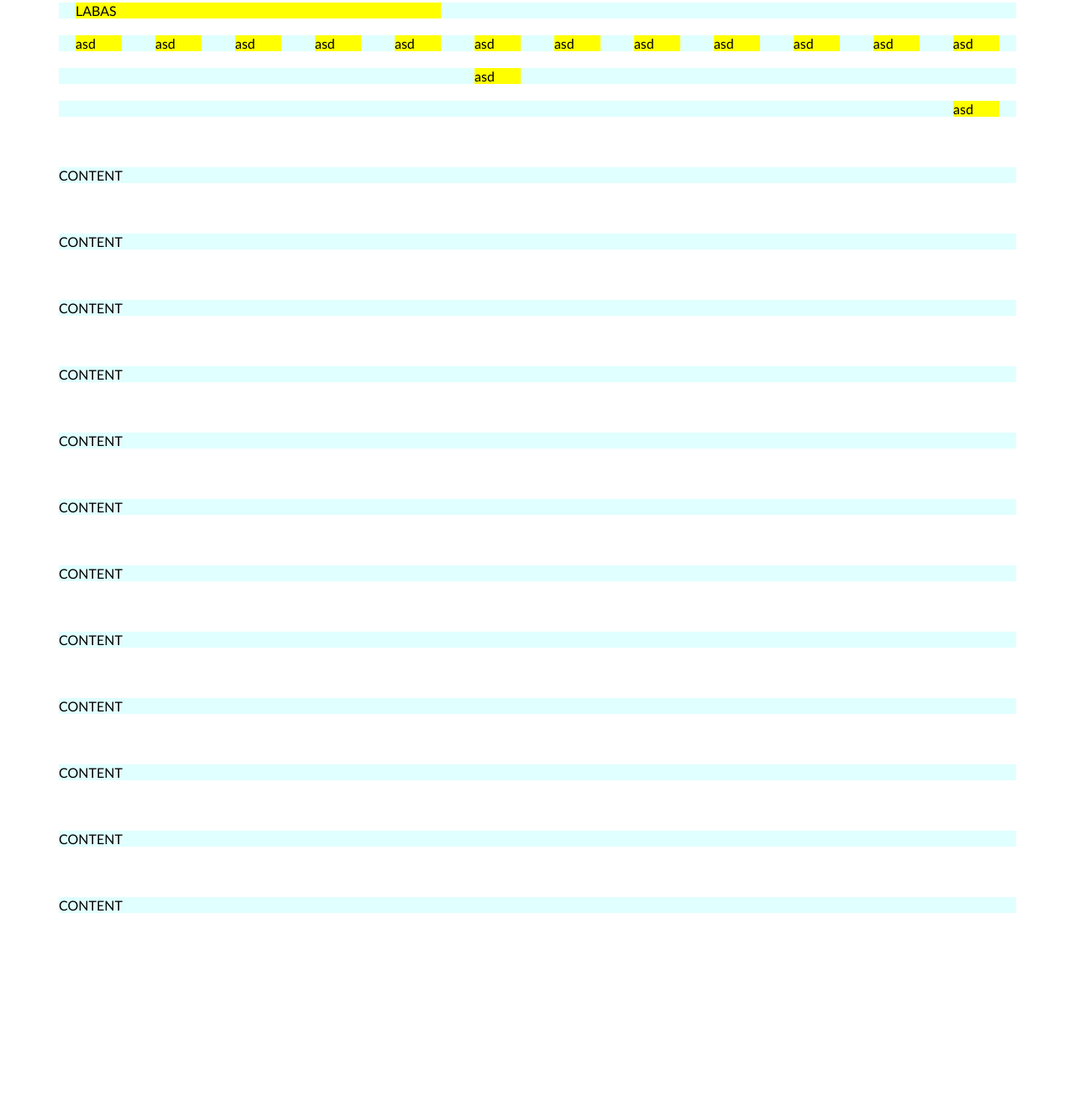
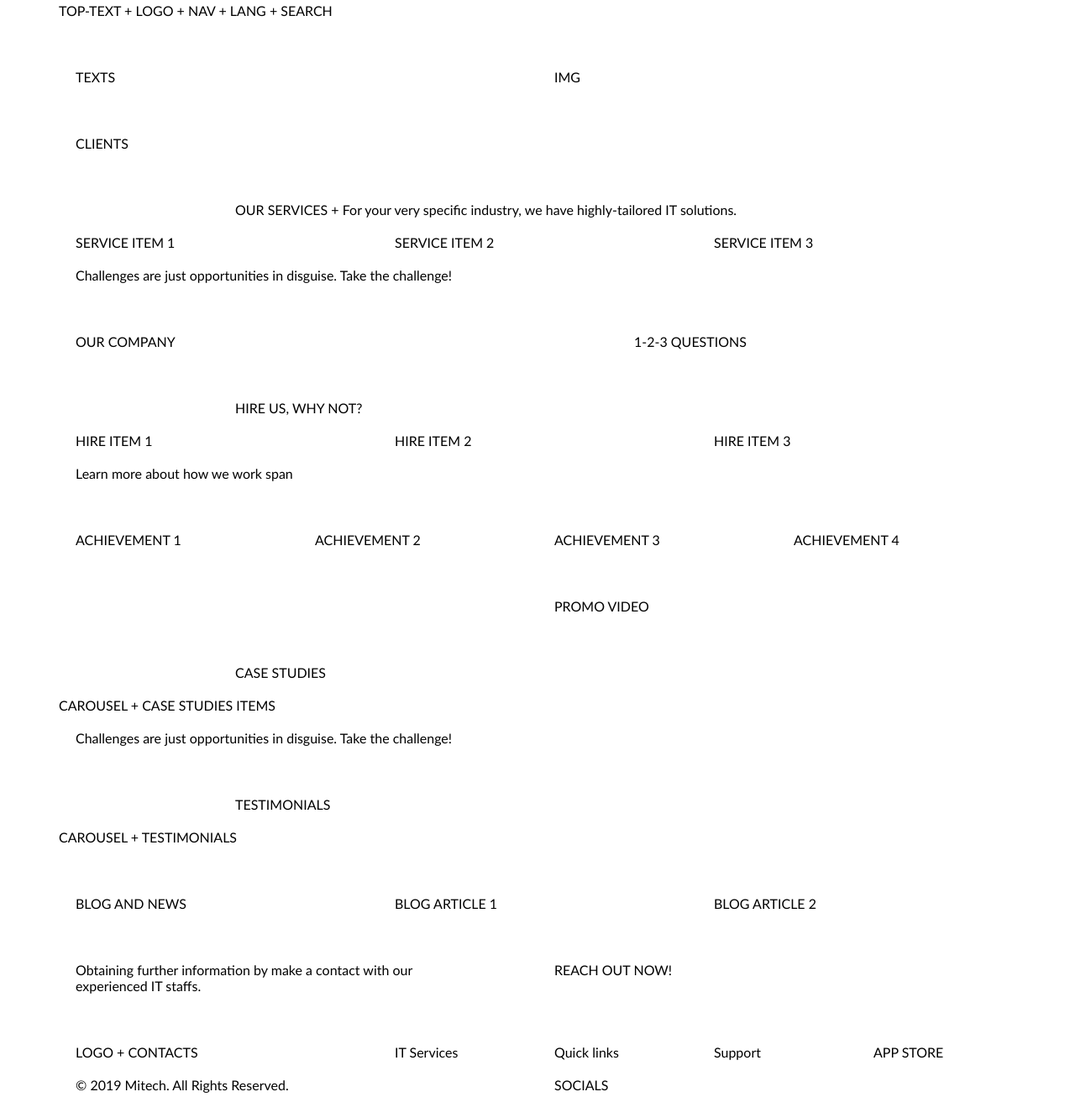
Before and after one commit to front-end-by-rimantas/25-grupe-portfolio, a website: page index.html in a window 1280 px wide. Shown: the part 27-1358 px from the top of the page at 84% size. Before the commit the page ends 1144 px from the top, so only its background shows below. Drawn offline with Linux system fonts and the light colour scheme.

Commit message:
Initial HTML #14

```diff
--- a/css/init/layout.css
+++ b/css/init/layout.css
@@ -38,14 +38,12 @@
 .container-fluid > .row {
   display: inline-block;
   width: 100%;
-  background-color: lightcyan;
   margin: 10px 0;
 }
 .row > [class*='col-'] {
   float: left;
   margin-left: var(--half-gap);
   margin-right: var(--half-gap);
-  background-color: yellow;
 }
 .row > .col-1 {
   width: var(--col1);
--- a/index.html
+++ b/index.html
@@ -11,38 +11,22 @@
 
 <body>
     <!-- HEADER START -->
-    <div class="container">
+    <header class="container">
         <div class="row">
-            <p class="hidden-sm visible-md hidden-lg visible-xl hidden-xxl col-12 col-sm-6 col-md-4 col-lg-5">LABAS</p>
-            <p class="hidden visible-sm hidden-md visible-lg hidden-xl visible-xxl col-12 col-sm-6 col-md-4 ml-md-4 col-lg-5 ml-lg-2">RYTAS</p>
+            TOP-TEXT + LOGO + NAV + LANG + SEARCH
         </div>
-        <div class="row">
-            <p class="col-1">asd</p>
-            <p class="col-1">asd</p>
-            <p class="col-1">asd</p>
-            <p class="col-1">asd</p>
-            <p class="col-1">asd</p>
-            <p class="col-1">asd</p>
-            <p class="col-1">asd</p>
-            <p class="col-1">asd</p>
-            <p class="col-1">asd</p>
-            <p class="col-1">asd</p>
-            <p class="col-1">asd</p>
-            <p class="col-1">asd</p>
-        </div>
-        <div class="row">
-            <p class="col-1 ml-1 ml-sm-2 ml-md-3 ml-lg-4 ml-xl-5 ml-xxl-6">asd</p>
-        </div>
-        <div class="row">
-            <p class="col-1 ml-7 ml-sm-8 ml-md-9 ml-lg-10 ml-xl-11">asd</p>
-        </div>
-    </div>
+    </header>
     <!-- HEADER END -->
 
     <!-- HERO START -->
     <div class="container">
         <div class="row">
-            CONTENT
+            <div class="col-12 col-md-6 col-lg-5">
+                TEXTS
+            </div>
+            <div class="col-12 col-md-6 col-lg-6 ml-lg-1">
+                IMG
+            </div>
         </div>
     </div>
     <!-- HERO END -->
@@ -50,7 +34,9 @@
     <!-- CLIENTS START -->
     <div class="container">
         <div class="row">
-            CONTENT
+            <div class="col-12">
+                CLIENTS
+            </div>
         </div>
     </div>
     <!-- CLIENTS END -->
@@ -58,7 +44,25 @@
     <!-- SERVICES START -->
     <div class="container">
         <div class="row">
-            CONTENT
+            <div class="col-12 col-lg-10 ml-lg-1 col-xl-8 ml-xl-2">
+                OUR SERVICES + For your very specific industry, we have highly-tailored IT solutions.
+            </div>
+        </div>
+        <div class="row">
+            <div class="col-12 col-md-6 col-lg-4">
+                SERVICE ITEM 1
+            </div>
+            <div class="col-12 col-md-6 col-lg-4">
+                SERVICE ITEM 2
+            </div>
+            <div class="col-12 col-md-6 col-lg-4">
+                SERVICE ITEM 3
+            </div>
+        </div>
+        <div class="row">
+            <div class="col-12">
+                Challenges are just opportunities in disguise. Take the challenge!
+            </div>
         </div>
     </div>
     <!-- SERVICES END -->
@@ -66,7 +70,12 @@
     <!-- ABOUT COMPANY START -->
     <div class="container">
         <div class="row">
-            CONTENT
+            <div class="col-12 col-md-6 col-lg-5">
+                OUR COMPANY
+            </div>
+            <div class="col-12 col-md-6 col-lg-5 ml-lg-2">
+                1-2-3 QUESTIONS
+            </div>
         </div>
     </div>
     <!-- ABOUT COMPANY END -->
@@ -74,7 +83,25 @@
     <!-- HIRE US START -->
     <div class="container">
         <div class="row">
-            CONTENT
+            <div class="col-12 col-lg-10 ml-lg-1 col-xl-8 ml-xl-2">
+                HIRE US, WHY NOT?
+            </div>
+        </div>
+        <div class="row">
+            <div class="col-12 col-md-6 col-lg-4">
+                HIRE ITEM 1
+            </div>
+            <div class="col-12 col-md-6 col-lg-4">
+                HIRE ITEM 2
+            </div>
+            <div class="col-12 col-md-6 col-lg-4">
+                HIRE ITEM 3
+            </div>
+        </div>
+        <div class="row">
+            <div class="col-12">
+                Learn more about how we work span
+            </div>
         </div>
     </div>
     <!-- HIRE US END -->
@@ -82,7 +109,18 @@
     <!-- ACHIEVEMENTS START -->
     <div class="container">
         <div class="row">
-            CONTENT
+            <div class="col-12 col-md-6 col-lg-3">
+                ACHIEVEMENT 1
+            </div>
+            <div class="col-12 col-md-6 col-lg-3">
+                ACHIEVEMENT 2
+            </div>
+            <div class="col-12 col-md-6 col-lg-3">
+                ACHIEVEMENT 3
+            </div>
+            <div class="col-12 col-md-6 col-lg-3">
+                ACHIEVEMENT 4
+            </div>
         </div>
     </div>
     <!-- ACHIEVEMENTS END -->
@@ -90,7 +128,9 @@
     <!-- PROMO VIDEO START -->
     <div class="container">
         <div class="row">
-            CONTENT
+            <div class="col-12 col-sm-8 ml-sm-2 col-lg-6 ml-lg-6">
+                PROMO VIDEO
+            </div>
         </div>
     </div>
     <!-- PROMO VIDEO END -->
@@ -98,7 +138,17 @@
     <!-- CASE STUDIES START -->
     <div class="container">
         <div class="row">
-            CONTENT
+            <div class="col-12 col-lg-10 ml-lg-1 col-xl-8 ml-xl-2">
+                CASE STUDIES
+            </div>
+        </div>
+        <div class="row">
+            CAROUSEL + CASE STUDIES ITEMS
+        </div>
+        <div class="row">
+            <div class="col-12">
+                Challenges are just opportunities in disguise. Take the challenge!
+            </div>
         </div>
     </div>
     <!-- CASE STUDIES END -->
@@ -106,7 +156,12 @@
     <!-- TESTIMONIALS START -->
     <div class="container">
         <div class="row">
-            CONTENT
+            <div class="col-12 col-lg-10 ml-lg-1 col-xl-8 ml-xl-2">
+                TESTIMONIALS
+            </div>
+        </div>
+        <div class="row">
+            CAROUSEL + TESTIMONIALS
         </div>
     </div>
     <!-- TESTIMONIALS END -->
@@ -114,7 +169,15 @@
     <!-- BLOG START -->
     <div class="container">
         <div class="row">
-            CONTENT
+            <div class="col-12 col-lg-4">
+                BLOG AND NEWS
+            </div>
+            <div class="col-12 col-md-6 col-lg-4">
+                BLOG ARTICLE 1
+            </div>
+            <div class="col-12 col-md-6 col-lg-4">
+                BLOG ARTICLE 2
+            </div>
         </div>
     </div>
     <!-- BLOG END -->
@@ -122,7 +185,12 @@
     <!-- CONTACTS START -->
     <div class="container">
         <div class="row">
-            CONTENT
+            <div class="col-12 col-lg-5">
+                Obtaining further information by make a contact with our experienced IT staffs.
+            </div>
+            <div class="col-12 col-lg-6 ml-lg-1">
+                REACH OUT NOW!
+            </div>
         </div>
     </div>
     <!-- CONTACTS END -->
@@ -130,7 +198,29 @@
     <!-- FOOTER START -->
     <div class="container">
         <div class="row">
-            CONTENT
+            <div class="col-12 col-sm-6 col-xl-4">
+                LOGO + CONTACTS
+            </div>
+            <div class="col-12 col-sm-6 col-xl-2">
+                IT Services
+            </div>
+            <div class="col-12 col-sm-6 col-md-4 col-xl-2">
+                Quick links
+            </div>
+            <div class="col-12 col-sm-6 col-md-4 col-xl-2">
+                Support
+            </div>
+            <div class="col-12 col-sm-6 col-md-4 col-xl-2">
+                APP STORE
+            </div>
+        </div>
+        <div class="row">
+            <div class="col-12 col-md-6">
+                © 2019 Mitech. All Rights Reserved.
+            </div>
+            <div class="col-12 col-md-6">
+                SOCIALS
+            </div>
         </div>
     </div>
     <!-- FOOTER END -->
```
